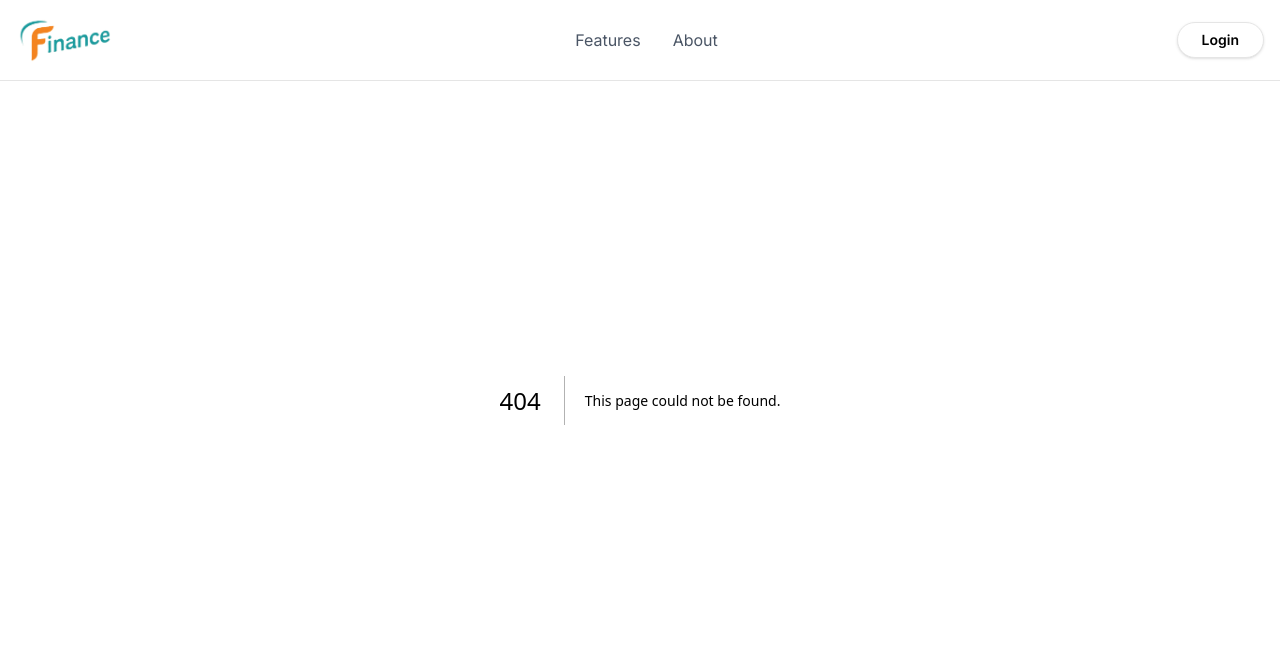
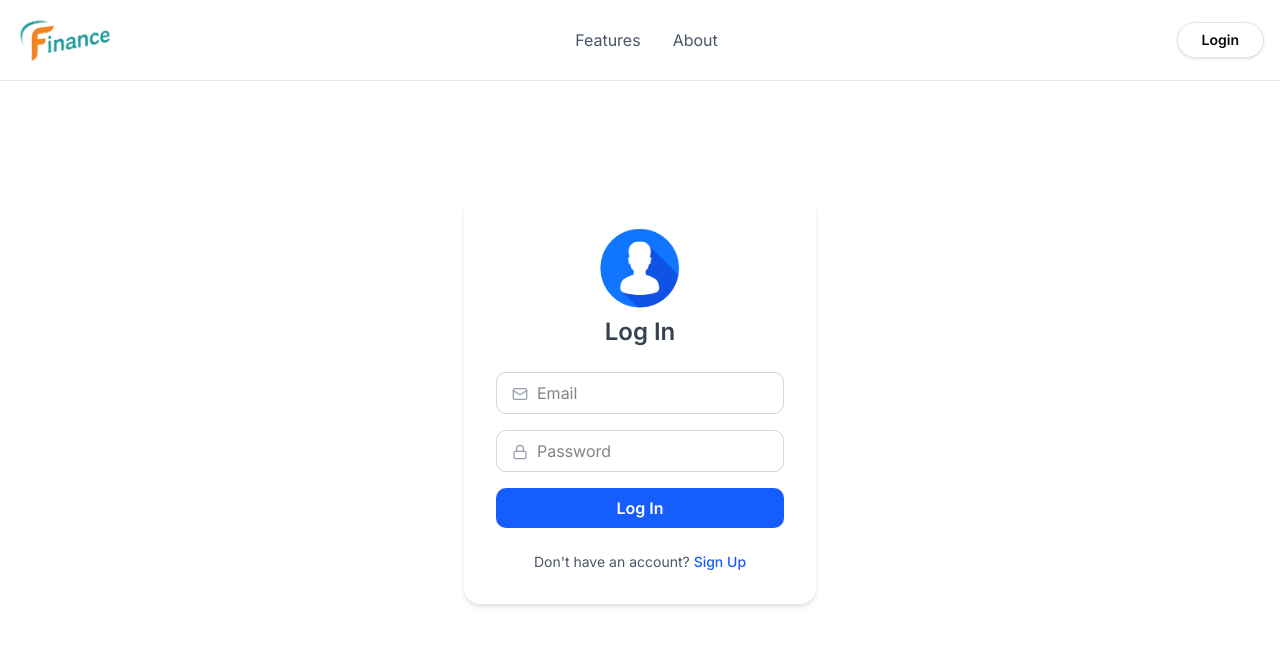
Before and after one commit to gnklakshan/iwb25-445-justfortry, a Next.js app in the folder frontend/: page /auth/sign-in in a window 1280 px wide. Before the commit this address had no page. Shown: the top 646 px of the page. Built offline with nearby package versions, Linux system fonts and the light colour scheme.

Commit message:
add sign-in and sign-up pages with authentication form integration

```diff
--- a/frontend/src/components/hero-section.tsx
+++ b/frontend/src/components/hero-section.tsx
@@ -1,7 +1,7 @@
 import React from "react";
 
 const HeroSection = () => {
-  return <div>hello world</div>;
+  return <div className="min-h-screen bg-white">hello world</div>;
 };
 
 export default HeroSection;
--- a/frontend/src/components/login-form.tsx
+++ b/frontend/src/components/login-form.tsx
@@ -33,7 +33,7 @@ const AuthForm = () => {
   };
 
   return (
-    <div className="pt-[600px] pb-20 px-4">
+    <div>
       <div className="w-full max-w-md p-8 bg-white rounded-2xl shadow-md space-y-6">
         <div className="flex flex-col items-center space-y-2">
           <Image
--- /dev/null
+++ b/frontend/src/pages/auth/sign-in/index.tsx
@@ -0,0 +1,12 @@
+import AuthForm from "@/components/login-form";
+import React from "react";
+
+const SignIN = () => {
+  return (
+    <div className="pt-20 pb-20 px-4 min-h-screen flex items-center justify-center">
+      <AuthForm />
+    </div>
+  );
+};
+
+export default SignIN;
--- /dev/null
+++ b/frontend/src/pages/auth/sign-up/index.tsx
@@ -0,0 +1,12 @@
+import AuthForm from "@/components/login-form";
+import React from "react";
+
+const SignUP = () => {
+  return (
+    <div className="pt-20 pb-20 px-4 min-h-screen flex items-center justify-center">
+      <AuthForm />
+    </div>
+  );
+};
+
+export default SignUP;
```
